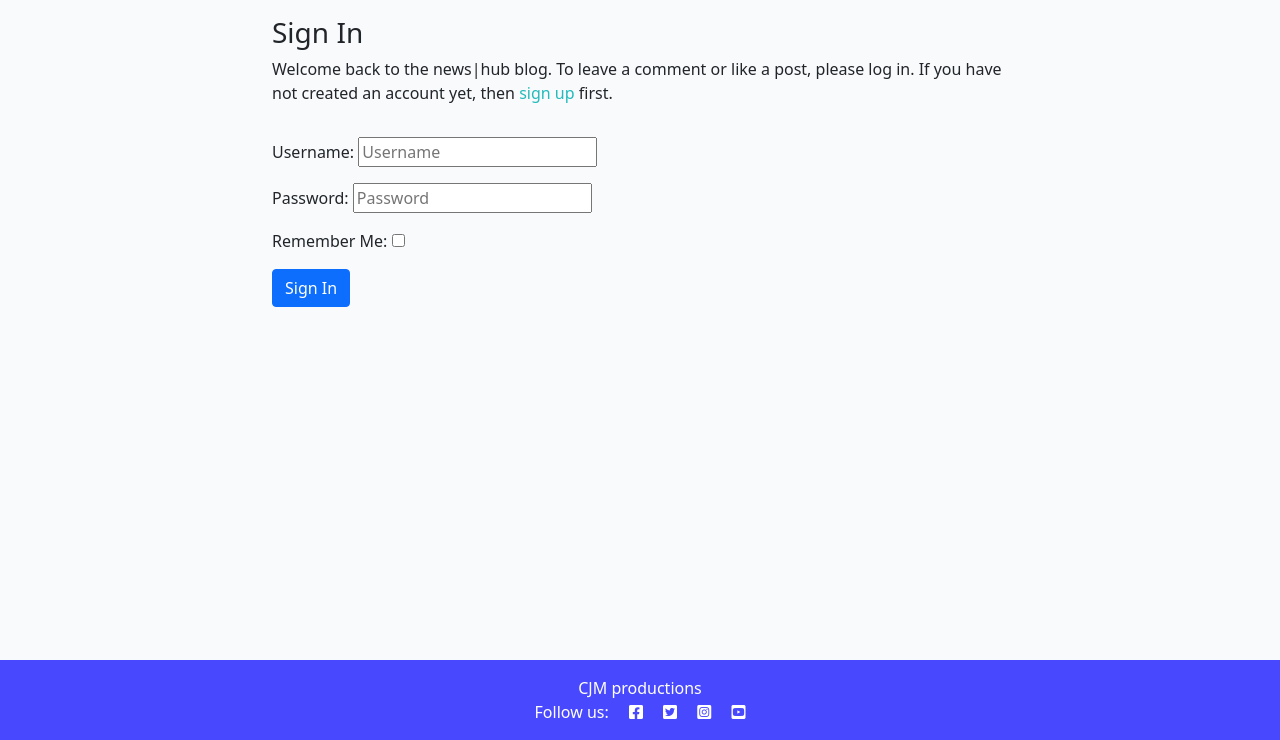
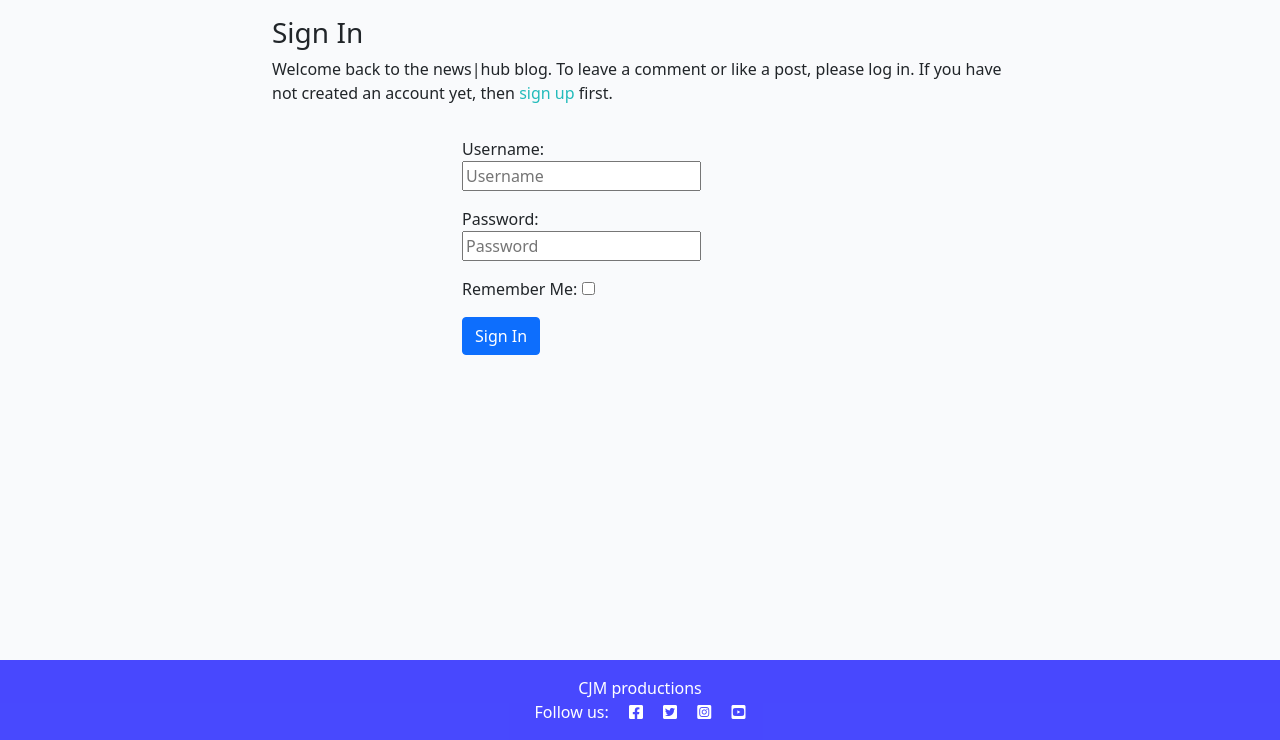
Before and after one commit to Chrisloufa/News_Hub, a Django app: page /accounts/login/ in a window 1280 px wide. Shown: the part 60-800 px from the top of the page. Run offline with Django 3.2, Linux system fonts and the light colour scheme; some libraries are stand-ins or nearby versions.

Commit message:
updated bootstrap for signin and sign up form

```diff
--- a/templates/account/login.html
+++ b/templates/account/login.html
@@ -19,7 +19,7 @@
         </div>
     </div>
     <div class="row">
-        <div class="col-md-8 mt-3 offset-md-2">
+        <div class="col-md-2 mt-3 offset-md-4">
             <form class="login" method="POST" action="{% url 'account_login' %}">
                 {% csrf_token %}
                 {{ form.as_p }}
--- a/templates/account/signup.html
+++ b/templates/account/signup.html
@@ -15,7 +15,7 @@
         </div>
     </div>
     <div class="row">
-        <div class="col-md-12 mt-3 offset-md-2">
+        <div class="col-md-2 mt-3 offset-md-4">
             <form class="signup" id="signup_form" method="post" action="{% url 'account_signup' %}">
                 {% csrf_token %}
                 {{ form.as_p }}
--- a/templates/base.html
+++ b/templates/base.html
@@ -7,7 +7,7 @@
     <title>News Hub</title>
 
     <link rel="preconnect" href="https://fonts.gstatic.com">
-    <link href="https://fonts.googleapis.com/css2?family=Roboto:wght@300&display=swap" rel="stylesheet">
+    <link href="https://fonts.googleapis.com/css2?family=Playfair+Display&display=swap" rel="stylesheet">
     <link href="https://fonts.googleapis.com/css2?family=Lato:wght@300;700&display=swap" rel="stylesheet">
     <link rel="stylesheet" href="https://cdnjs.cloudflare.com/ajax/libs/font-awesome/5.15.3/css/all.min.css">
     <meta name="viewport" content="width=device-width, initial-scale=1" />
```
Also changed, not shown: media/images/bloggingimage.jpeg (added).
